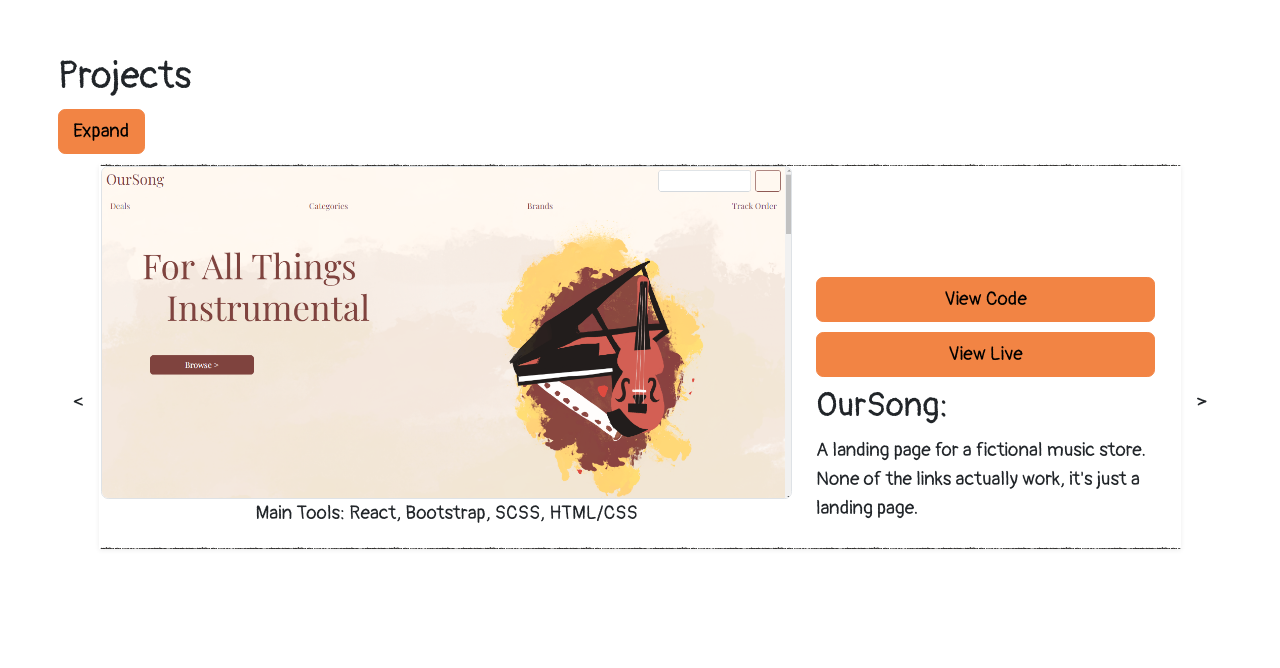
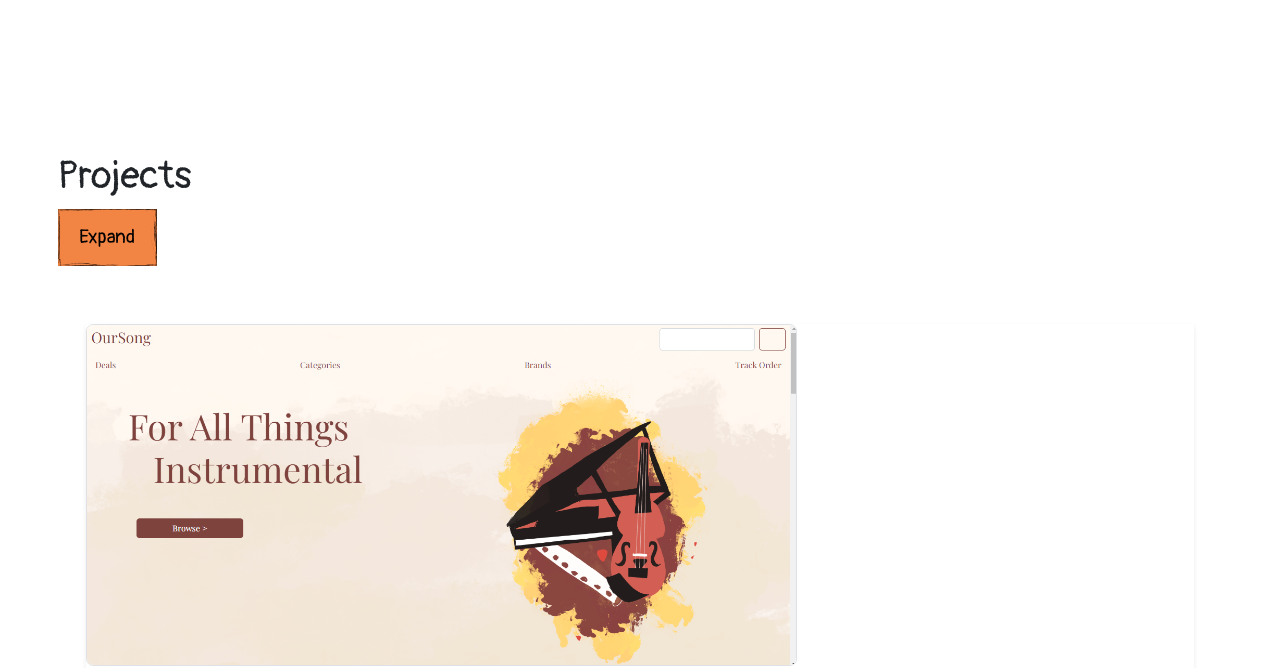
Before and after one commit to Crisarchero/Janell_Portfolio, a React (Create React App) app: page / in a window 1280 px wide. Shown: the part 834-1502 px from the top of the page. Built offline with nearby package versions, Linux system fonts and the light colour scheme.

Commit message:
Experimenting with custom borders

```diff
--- a/src/App.css
+++ b/src/App.css
@@ -4,8 +4,28 @@
     min-height:100vh;
     padding:0%;
     margin:0;
+    margin-bottom:100px;
 
   }
+
+  #project-carousel #project-container{
+    height:800px;
+  }
+#project-carousel button{
+  width:1%;
+  border:none;
+
+}
+
+  .btn {
+    border:7px solid;
+    border-radius:0;
+    border-image-source: url('./images/pencil_border_square.PNG');
+    border-image-slice:27;
+    border-image-repeat:repeat repeat;
+  }
+
+
   body {
 
     margin: 0;
@@ -16,15 +36,6 @@
   }
 
 
-#project-container{
-  margin-bottom:100px;
-  border:2px solid;
-  border-image-source: url('./images/Pencil_Border.png');
-  border-image-slice:2 2 2 2;
-
-  border-image-repeat:repeat repeat;
-}
-
 nav {
   border-bottom:2px solid;
   border-image-source: url('./images/Pencil_Border.png');
@@ -32,8 +43,8 @@ nav {
   border-image-outset:0px 0px 0px 0px;
   border-image-repeat:repeat repeat;
 }
+
 #projects figure img{
-
   width:100%;
   display:flex;
   justify-content:center;
@@ -44,9 +55,6 @@ nav {
 
 
 #toolkit img{
-
   padding:5%;
   margin:1%;
-
-
 }
--- a/src/components/ProjContainer.js
+++ b/src/components/ProjContainer.js
@@ -3,7 +3,7 @@ import Buttons from './Buttons'
 
 const ProjContainer = (props) => {
   return (
-    <div id="project-container" className="shadow-sm mt-2">
+    <div id="project-container" className="shadow-sm mt-5 mb-5 flex-fill">
 
       <figure className="container overflow-hidden p-0">
         <img className="border rounded" src={props.project.img} alt=""></img>
--- a/src/components/Projects.js
+++ b/src/components/Projects.js
@@ -81,10 +81,10 @@ export default class Projects extends Component {
 
           :
 
-          <div className="d-flex align-items-center">
-            <button className="btn" onClick={this.back}>&lt;</button>
+          <div id = "project-carousel" className="d-flex align-items-center">
+            <button className="btn flex-shrink-1" onClick={this.back}>&lt;</button>
             <ProjContainer project={this.projects[this.state.counter]} />
-            <button className="btn" onClick={this.forward}>&gt;</button>
+            <button className="btn flex-shrink-1" onClick={this.forward}>&gt;</button>
           </div>
         }
 
```
Also changed, not shown: src/images/pencil_border_square.PNG (added).
